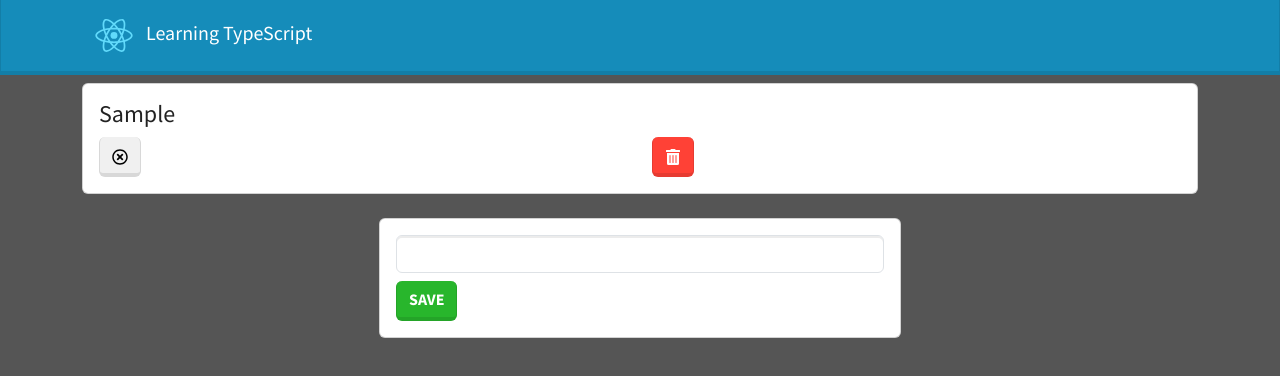
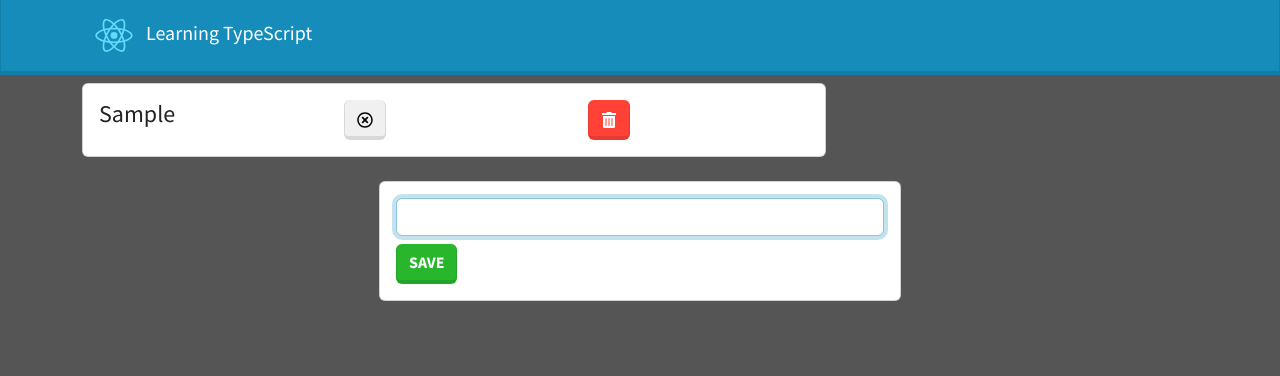
Before and after one commit to Mariana-Usuga/first-steps-typescript, a React (Create React App) app: page / in a window 1280 px wide. Both pictures are taken after typing "Sample" into the empty fields and a click on the button "SAVE". Shown: the top 376 px of the page. Built offline with nearby package versions, Linux system fonts and the light colour scheme.

Commit message:
finish list tasks

```diff
--- a/src/App.tsx
+++ b/src/App.tsx
@@ -14,12 +14,12 @@ const App = () => {
     setTasks([...tasks, task]);
   };
 
-  const deleteTask = (task: Task) => {
-    setTasks(tasks.filter((t) => t.id !== task.id));
+  const deleteTask = ({ id }: Task) => {
+    setTasks(tasks.filter((t) => t.id !== id));
   };
 
-  const updateTask = (task: Task) => {
-    setTasks(tasks.map((t) => (t.id === task.id ? { ...t, completed: !t.completed } : t)));
+  const updateTask = ({ id }: Task) => {
+    setTasks(tasks.map((t) => (t.id === id ? { ...t, completed: !t.completed } : t)));
   };
 
   return (
@@ -33,25 +33,9 @@ const App = () => {
         </div>
       </nav>
       <main className="container p4">
-        {/* <div className="row"> */}
-        {/* <div className="col-md-4"> */}
         <TaskList tasks={tasks} deleteTask={deleteTask} updateTask={updateTask} />
-
         <TaskForm addANewTask={addANewTask} />
-        {/* </div> */}
-        {/* <div className="col-md-8"> */}
-        {/* <div className="row"> */}
-        {/* </div> */}
-        {/* </div> */}
-        {/* </div> */}
       </main>
-      <header className="App-header">
-
-        {/* <Card title="mariana" description="description" numVotes={20} /> */}
-        {/* <Card title="mariana2" description="description2"> */}
-        {/* Este es el hijo */}
-        {/* </Card> */}
-      </header>
     </div>
   );
 };
--- a/src/Todos/TaskCard.tsx
+++ b/src/Todos/TaskCard.tsx
@@ -6,18 +6,20 @@ import { Task } from '../interfaces/Task';
 
 interface Props {
 task: Task;
-deleteTask: (task:Task) => void
-updateTask: (task:Task) => void
+deleteTask: ({ id }:Task) => void
+updateTask: ({ id }:Task) => void
 }
 
 const TaskCard = ({ task, deleteTask, updateTask }:Props) => (
   <div className="card card-body mt-2">
     <div className="row">
-      <h4
-        style={{ textDecoration: task.completed ? 'line-through' : '' }}
-      >
-        {task.title}
-      </h4>
+      <div className="col">
+        <h4
+          style={{ textDecoration: task.completed ? 'line-through' : '' }}
+        >
+          {task.title}
+        </h4>
+      </div>
       <div className="col">
         <button
           type="button"
--- a/src/Todos/TaskForm.tsx
+++ b/src/Todos/TaskForm.tsx
@@ -4,7 +4,7 @@
 /* eslint-disable no-unused-expressions */
 /* eslint-disable jsx-a11y/no-autofocus */
 /* eslint-disable react/no-array-index-key */
-import React, { ChangeEvent, FormEvent, useState } from 'react';
+import React, { ChangeEvent, FormEvent, useState, useRef } from 'react';
 import { Task } from '../interfaces/Task';
 
 interface Props {
@@ -16,6 +16,8 @@ const TaskForm = ({ addANewTask }:Props) => {
     id: 0,
     title: '',
   });
+
+  const inputTitle = useRef<HTMLInputElement>(null);
 
   const handleChange = (e:ChangeEvent<HTMLInputElement>) => {
     setTask({
@@ -29,6 +31,7 @@ const TaskForm = ({ addANewTask }:Props) => {
     e.preventDefault();
     addANewTask(task);
     setTask({ id: 0, title: '' });
+    inputTitle.current?.focus();
   };
 
   return (
@@ -45,6 +48,7 @@ const TaskForm = ({ addANewTask }:Props) => {
                   onChange={handleChange}
                   className="form-control"
                   autoFocus
+                  ref={inputTitle}
                 />
                 <button type="submit" className="btn btn-success mt-2">
                   Save
--- a/src/Todos/TaskList.tsx
+++ b/src/Todos/TaskList.tsx
@@ -7,20 +7,21 @@ import TaskCard from './TaskCard';
 
 interface Props {
   tasks: Task[]
-  deleteTask: (task:Task) => void
-  updateTask: (task:Task) => void
+  deleteTask: ({ id }:Task) => void
+  updateTask: ({ id }:Task) => void
 }
 
 const TaskList = ({ tasks, deleteTask, updateTask }:Props) => (
   <>
     {tasks.map((task) => (
-      // <div className="col-md-4">
-      <TaskCard
-        task={task}
-        deleteTask={() => deleteTask(task)}
-        updateTask={() => updateTask(task)}
-      />
-      // </div>
+      <div className="col-md-8">
+        <TaskCard
+          key={task.id}
+          task={task}
+          deleteTask={() => deleteTask(task)}
+          updateTask={() => updateTask(task)}
+        />
+      </div>
     ))}
   </>
 );
```
